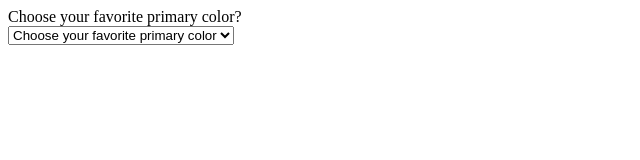
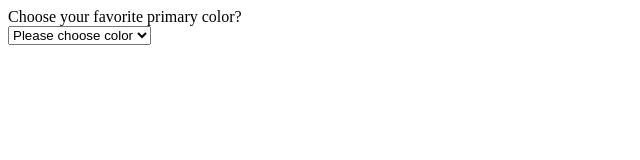
Before and after one commit to hanaalkadri/clock, a website: page index.html in a window 1280 px wide. Shown: the whole page, without its empty margins (0-640 px from the left). Drawn offline with Linux system fonts and the light colour scheme.

Commit message:
Fix the option

```diff
--- a/index.html
+++ b/index.html
@@ -17,7 +17,7 @@
     <form>
       <label for="colors">Choose your favorite primary color?</label>
       <select name="colors" id="colors">
-        <option value="">Choose your favorite primary color</option>
+        <option value="">Please choose color</option>
         <option value="red">Red</option>
         <option value="blue">Blue</option>
         <option value="yellow">Yellow</option>
```
